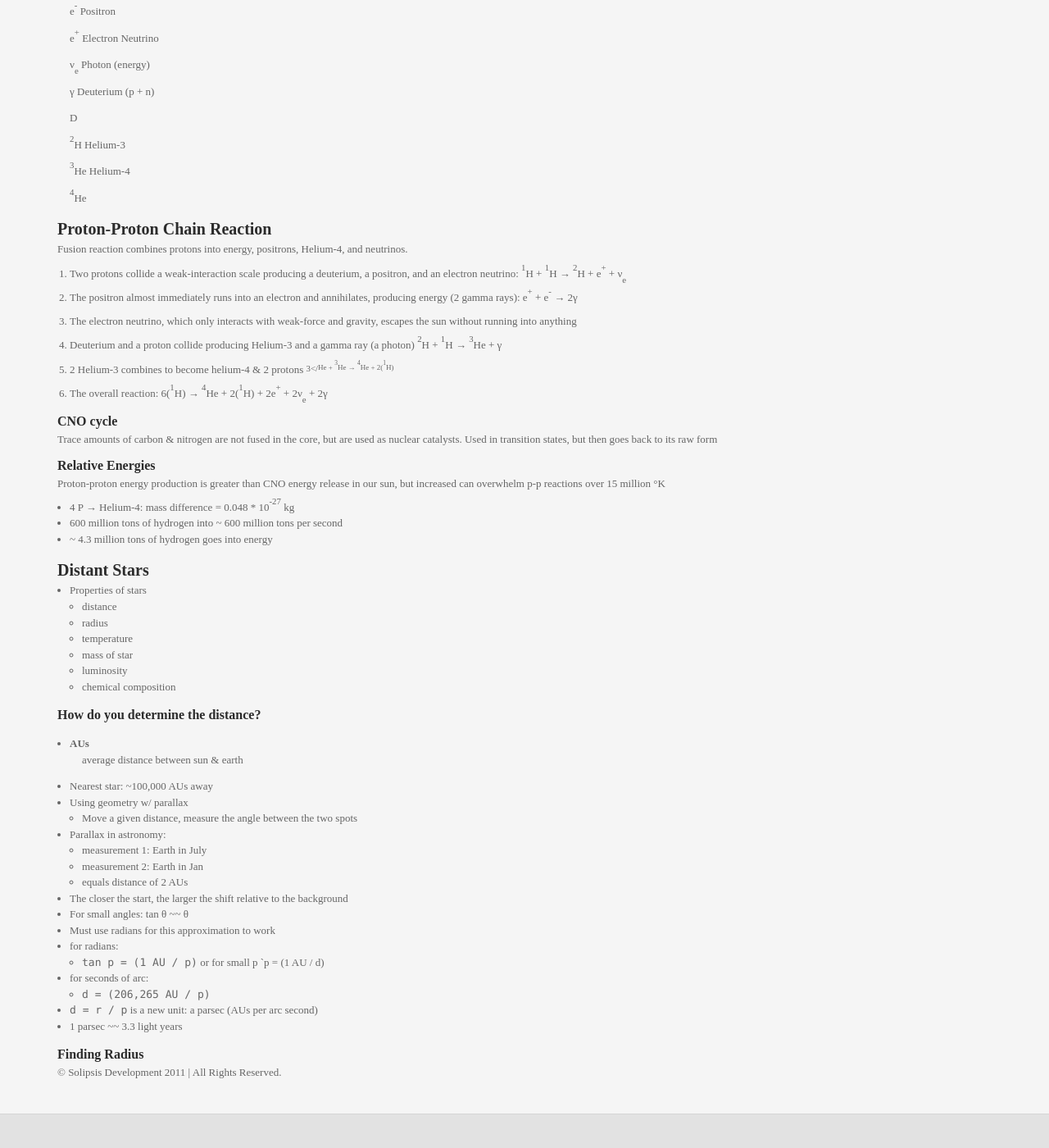
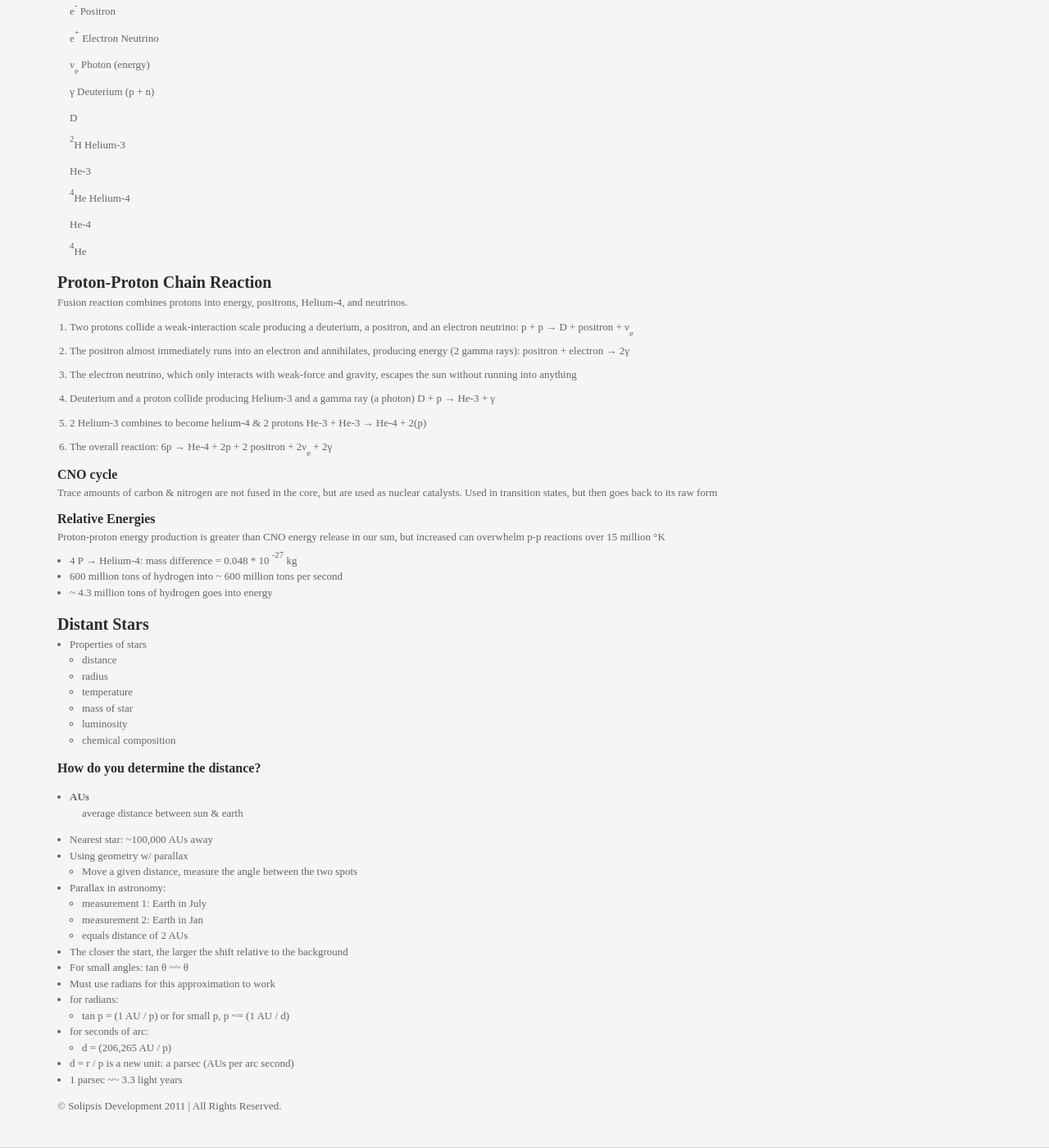
Before and after one commit to berkona/berkona.github.com, a Jekyll site: the page built from notes/astr102/_posts/2013-01-22-solar-fusion-reactions.md, in a window 1280 px wide and 1400 px high, scrolled down 322 px. Shown: the whole window at 82% size. Built offline with Jekyll 4.4.1, drawn with Linux system fonts in a browser that asks for light colours; Markdown is read by kramdown in place of the engine named in the settings; before the commit the page ends 1681 px from its top, so only the background shows below that.

Commit message:
fixed notes

```diff
--- a/notes/astr102/_posts/2013-01-22-solar-fusion-reactions.md
+++ b/notes/astr102/_posts/2013-01-22-solar-fusion-reactions.md
@@ -6,24 +6,26 @@
 ## Particle reference ##
 Proton
 :	p
-:	<sup>1</sup>H
+:	<span><sup>1</sup>H</span>
 Neutron
 :	n
 Electron
-:	e<sup>-</sup>
+:	<span>e<sup>-</sup></span>
 Positron
-:	e<sup>+</sup>
+:	<span>e<sup>+</sup></span>
 Electron Neutrino
-:	&nu;<sub>e</sub>
+:	<span>&nu;<sub>e</sub></span>
 Photon (energy)
 :	&gamma;
 Deuterium (p + n)
 :	D
-:	<sup>2</sup>H
+:	<span><sup>2</sup>H</span>
 Helium-3
-:	<sup>3</sup>He
+:	He-3
+: <span><sup>4</sup>He</span>
 Helium-4
-:	<sup>4</sup>He
+: He-4
+:	<span><sup>4</sup>He</span>
 
 ## Proton-Proton Chain Reaction ##
 
@@ -31,24 +33,21 @@
 Helium-4, and neutrinos.
 
 1. 	Two protons collide a weak-interaction scale producing a deuterium, a positron, and an electron neutrino:
-			<sup>1</sup>H + <sup>1</sup>H &rarr; <sup>2</sup>H + e<sup>+</sup> + &nu;<sub>e</sub>
+			p + p &rarr; D + positron + &nu;<sub>e</sub>
 
 2.	The positron almost immediately runs into an electron and annihilates, producing energy (2 gamma rays):
-			e<sup>+</sup> + e<sup>-</sup> &rarr; 2&gamma;
+			positron + electron &rarr; 2&gamma;
 
 3.	The electron neutrino, which only interacts with weak-force and gravity, escapes the sun without running into anything
 
 4.	Deuterium and a proton collide producing Helium-3 and a gamma ray (a photon)
-			<sup>2</sup>H + <sup>1</sup>H &rarr; <sup>3</sup>He + &gamma;
+			D + p &rarr; He-3 + &gamma;
 
 5.  2 Helium-3 combines to become helium-4 & 2 protons
-			<sup>3</<sup>He + <sup>3</sup>He &rarr; <sup>4</sup>He + 2(<sup>1</sup>H)
+			He-3 + He-3 &rarr; He-4 + 2(p)
 
 6.  The overall reaction:
-			6(<sup>1</sup>H) &rarr; <sup>4</sup>He + 2(<sup>1</sup>H) + 2e<sup>+</sup> + 2&nu;<sub>e</sub> + 2&gamma;
-
-
-
+			6p &rarr; He-4 + 2p + 2 positron + 2&nu;<sub>e</sub> + 2&gamma;
 
 
 ### CNO cycle ###
@@ -61,7 +60,7 @@
 release in our sun, but increased can overwhelm p-p
 reactions over 15 million &deg;K
 
-- 4 P &rarr; Helium-4: mass difference = 0.048 * 10<sup>-27</sup> kg
+- 4 P &rarr; Helium-4: mass difference = 0.048 * 10 <sup>-27</sup> kg
 - 600 million tons of hydrogen into ~ 600 million tons per second
 - ~ 4.3 million tons of hydrogen goes into energy
 
@@ -88,10 +87,8 @@
 - For small angles: tan &theta; ~~ &theta;
 - Must use radians for this approximation to work
 - for radians:
-	- `tan p = (1 AU / p)` or for small p `p = (1 AU / d)
+	- tan p = (1 AU / p) or for small p, p ~= (1 AU / d)
 - for seconds of arc:
-	- `d = (206,265 AU / p)`
-- `d = r / p` is a new unit: a parsec (AUs per arc second)
+	- d = (206,265 AU / p)
+- d = r / p is a new unit: a parsec (AUs per arc second)
 - 1 parsec ~~ 3.3 light years
-
-### Finding Radius ###
```
